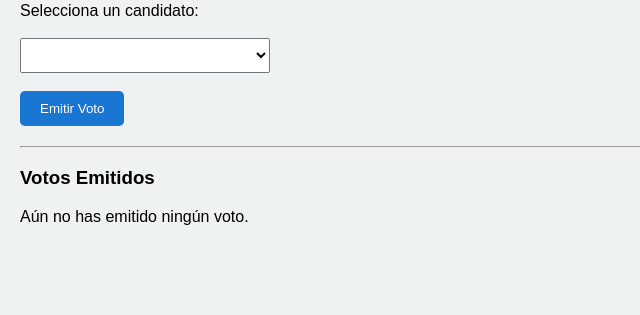
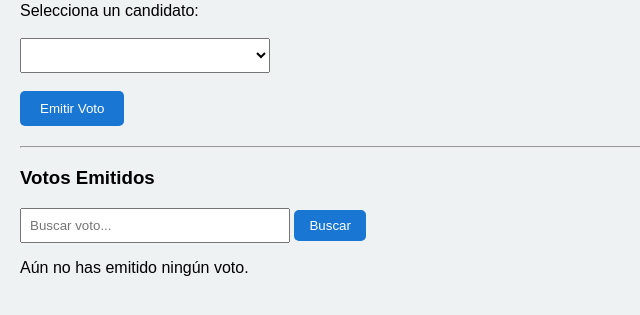
Before and after one commit to byveelz-art/votoautomatizado, a Django app: page /votante/panel/ in a window 1280 px wide. Shown: the part 321-636 px from the top of the page, without its empty margins (0-640 px from the left). Run offline with Django 4.2, Linux system fonts and the light colour scheme; a user stored in the database is signed in; tables that the repository leaves empty hold one stand-in row (values such as "Sample post"); lists and menus that the app fills with data are empty.

Commit message:
configuracion votantes y votos, visualizacion y pdf

```diff
--- a/templates/base_votante.html
+++ b/templates/base_votante.html
@@ -15,7 +15,7 @@
         <h2>Panel del Votante</h2>
         <nav>
             <a href="{% url 'votante_home' %}">Inicio</a>
-            <a href="{% url 'logout' %}">Cerrar sesión</a>
+            <a href="{% url 'login' %}">Cerrar sesión</a>
         </nav>
     </header>
     <div class="content">
--- a/templates/panel_votante.html
+++ b/templates/panel_votante.html
@@ -53,6 +53,14 @@
 
 <h3>Votos Emitidos</h3>
 
+<form method="GET" style="margin-bottom:15px;">
+    <input type="text" name="search" placeholder="Buscar voto..." value="{{ search }}"
+           style="padding:8px; width:250px;">
+    <button type="submit" style="padding:8px 15px; background:#1976d2; color:white; border:none; border-radius:5px;">
+        Buscar
+    </button>
+</form>
+
 {% if votos %}
 <table border="1" cellpadding="8" style="background:white; border-radius:8px; width:100%; border-collapse:collapse;">
     <tr style="background:#1976d2; color:white;">
@@ -72,8 +80,8 @@
 
         <!-- NUEVA COLUMNA PARA DESCARGAR PDF -->
         <td>
-            {% if v.comprobante_pdf %}
-                <a href="{{ v.comprobante_pdf.url }}" download class="btn btn-primary">
+            {% if v.pdf_file %}
+                <a href="{{ v.pdf_file.url }}" download class="btn btn-primary">
                     Descargar PDF
                 </a>
             {% else %}
--- a/votanteApp/urls.py
+++ b/votanteApp/urls.py
@@ -1,9 +1,11 @@
 from django.urls import path
 from . import views
+from django.conf import settings
+from django.conf.urls.static import static
 
 urlpatterns = [
     path('panel/', views.panel_votante, name='panel_votante'),
     path('home/', views.votante_home, name='votante_home'),
     path('emitir-voto/', views.emitir_voto, name='emitir_voto'),
     path("pdf-votos/", views.generar_pdf_votos, name="generar_pdf_votos"),
-]
+] + static(settings.MEDIA_URL, document_root=settings.MEDIA_ROOT)
--- a/votanteApp/views.py
+++ b/votanteApp/views.py
@@ -1,7 +1,8 @@
 from datetime import datetime
 import django
 from django.utils import timezone
-
+from django.db import transaction
+from django.db.models import Q
 import hashlib
 import uuid
 from django.shortcuts import redirect, render
@@ -15,6 +16,7 @@ from django.http import HttpResponse
 from django.core.files.base import ContentFile
 from io import BytesIO
 from django.conf import settings
+from django.core.files import File
 
 
 @login_required
@@ -42,11 +44,25 @@ def panel_votante(request):
     votos = Voto.objects.filter(id_sesion__id_votante=votante)
     candidatos = CandidatoOpcion.objects.all()
 
+    search = request.GET.get("search", "")
+
+    votos = Voto.objects.filter(id_sesion__id_votante=votante)
+
+    if search:
+        votos = votos.filter(
+            Q(tipo_eleccion__icontains=search) |
+            Q(hash_verificacion__icontains=search) |
+            Q(comprobante_emision__icontains=search) |
+            Q(fecha_hora_emision__icontains=search)
+        )
+
+
     return render(request, 'panel_votante.html', {
         'votante': votante,
         'votos': votos,
         'candidatos': candidatos,
-        'servel': servel_data
+        'servel': servel_data,
+        "search": search
     })
 
 
@@ -93,12 +109,13 @@ def emitir_voto(request):
         from reportlab.lib.pagesizes import letter
         import os
 
-        carpeta = os.path.join(settings.MEDIA_ROOT, "comprobantes")
+        carpeta = os.path.join(settings.MEDIA_ROOT, "votos_pdf")
         os.makedirs(carpeta, exist_ok=True)
 
         nombre_pdf = f"comprobante_{voto.id_voto}.pdf"
         ruta_pdf = os.path.join(carpeta, nombre_pdf)
 
+        # Generar el PDF
         c = canvas.Canvas(ruta_pdf, pagesize=letter)
         c.setFont("Helvetica", 12)
 
@@ -106,17 +123,17 @@ def emitir_voto(request):
         c.drawString(50, 720, f"Votante: {votante.nombre} {votante.apellido_paterno} {votante.apellido_materno}")
         c.drawString(50, 700, f"RUT: {votante.rut}")
         c.drawString(50, 680, f"Elección: {candidato.eleccion}")
-        c.drawString(50, 660, f"Candidato seleccionado: {candidato.nombre_candidato}")
-        c.drawString(50, 640, f"Fecha y hora: {timezone.now().strftime('%Y-%m-%d %H:%M:%S')}")
-        c.drawString(50, 620, f"Hash verificación: {hash_ver[:25]}...")
+        c.drawString(50, 660, f"Candidato: {candidato.nombre_candidato}")
+        c.drawString(50, 640, f"Fecha: {timezone.now().strftime('%Y-%m-%d %H:%M:%S')}")
+        c.drawString(50, 620, f"Hash: {hash_ver[:25]}...")
         c.drawString(50, 600, f"Comprobante: {comprobante}")
 
         c.showPage()
         c.save()
 
-        # Guardar PDF en el modelo del voto
-        voto.pdf_file = f"comprobantes/{nombre_pdf}"
-        voto.save()
+        # Guardarlo en el FileField real de Django
+        with open(ruta_pdf, "rb") as pdf:
+            voto.pdf_file.save(nombre_pdf, File(pdf), save=True)
 
         messages.success(request, "Voto emitido correctamente. Comprobante disponible.")
         return redirect("panel_votante")
```
